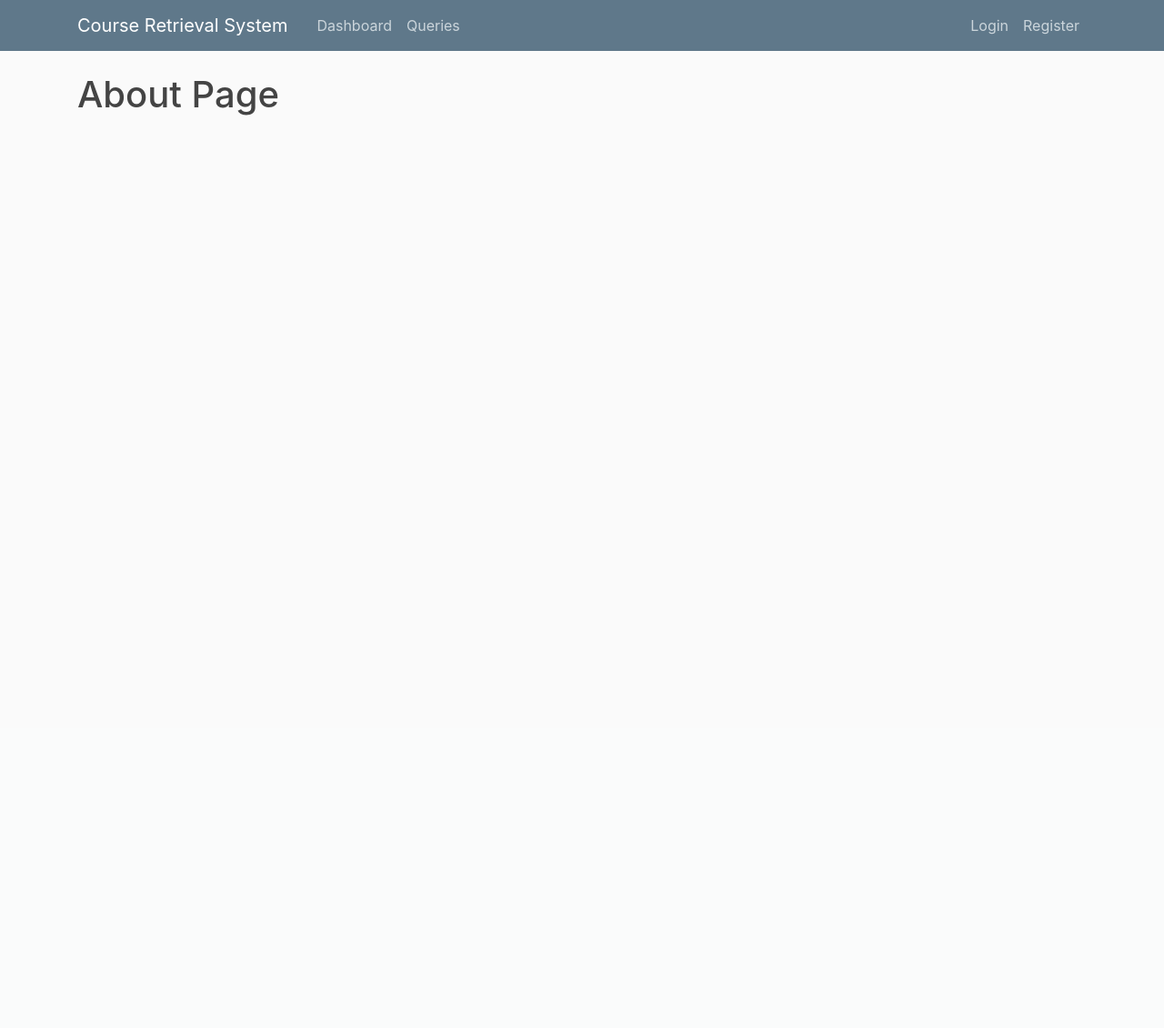
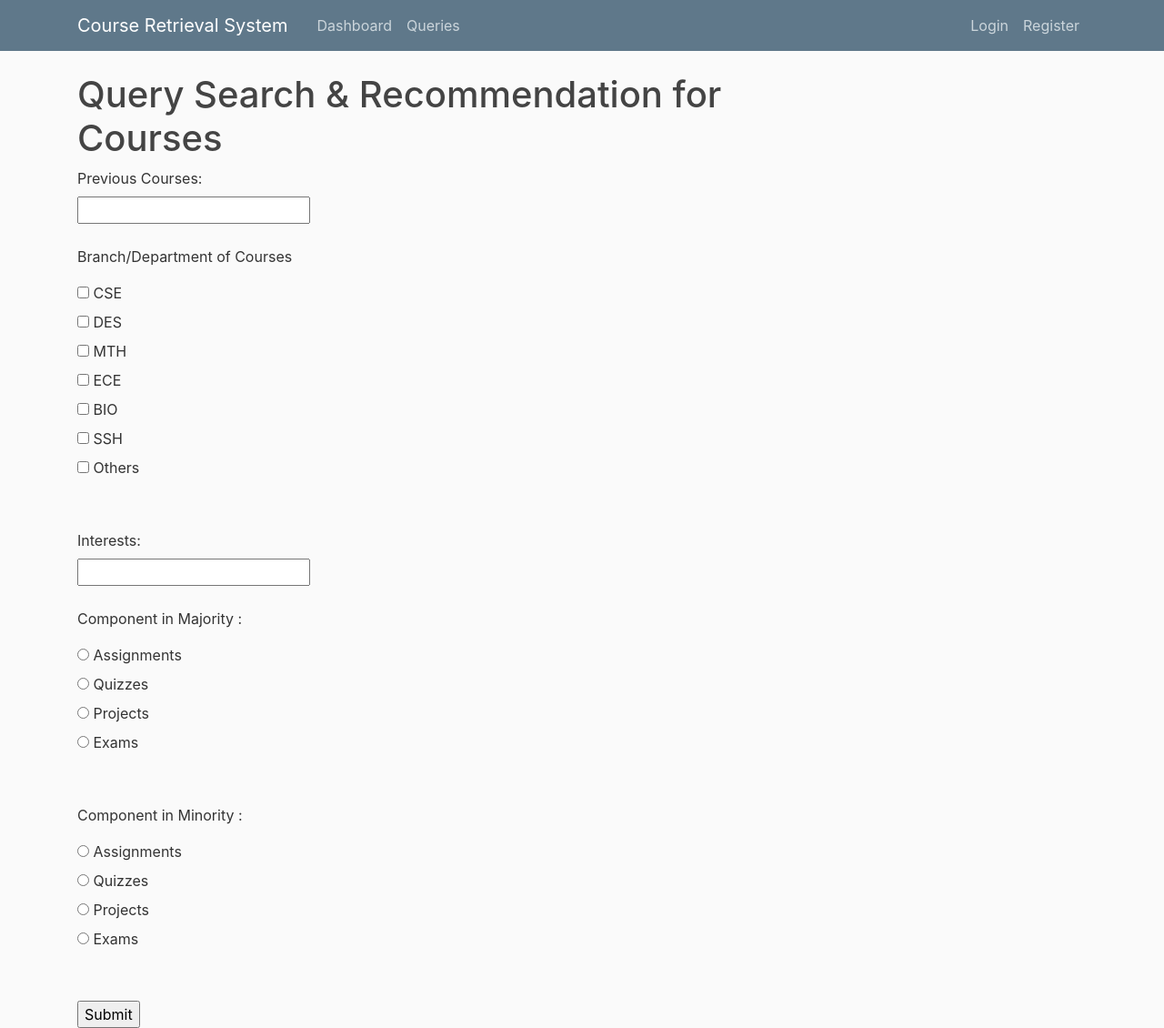
Before and after one commit to tanejaaryan/InformationRetrievalProject, a Flask app: page /about in a window 1280 px wide. Shown: the whole page at 91% size. Before the commit the page ends 127 px from the top, so only its background shows below. Run offline with Flask 2, Linux system fonts and the light colour scheme; some libraries are stand-ins or nearby versions.

Commit message:
Update about.html

```diff
--- a/Backend/flaskblog/templates/about.html
+++ b/Backend/flaskblog/templates/about.html
@@ -1,4 +1,88 @@
 {% extends "layout.html" %}
 {% block content %}
-    <h1>About Page</h1>
+<!DOCTYPE html>
+<html lang="en">
+<meta charset="utf-8">
+
+<title>Query Search & Recommendation for Courses</title>
+ <body>
+    <h1>Query Search & Recommendation for Courses</h1>
+</body>
+
+<form>
+<div class="PrevCourse">
+    <label for="PreviousCourses">Previous Courses:</label><br>
+    <input type="text" id="PreviousCourses" name="PreviousCourses"><br>
+    <br>
+</div>
+
+<div class="Branch">
+<p>Branch/Department of Courses</p>
+
+<input type="checkbox" id="CSE" name="CSE" value="CSE">
+<label for="CSE"> CSE </label> <br>
+
+<input type="checkbox" id="DES" name="DES" value="DES">
+<label for="DES"> DES </label> <br>
+
+<input type="checkbox" id="MTH" name="MTH" value="MTH">
+<label for="MTH"> MTH </label> <br>
+
+<input type="checkbox" id="ECE" name="ECE" value="ECE">
+<label for="ECE"> ECE </label> <br>
+
+<input type="checkbox" id="BIO" name="BIO" value="BIO">
+<label for="BIO"> BIO </label> <br>
+
+<input type="checkbox" id="SSH" name="SSH" value="SSH">
+<label for="SSH"> SSH </label> <br>
+
+<input type="checkbox" id="Others" name="Others" value="Others">
+<label for="Others"> Others </label> <br>
+
+<br><br>
+</div>
+
+<div class="Interest_Topics">
+<label for="Interests">Interests:</label><br>
+<input type="text" id="Interests" name="Interests"><br>
+<br>
+</div>
+
+<div class="Majority">
+<p> Component in Majority : </p>
+<input type="radio" id="Assignments" name="Assignments" value="Assignments">
+<label for="Assignments">Assignments</label> <br>
+<input type="radio" id="Quizzes" name="Quizzes" value="Quizzes">
+<label for="Quizzes">Quizzes</label> <br>
+<input type="radio" id="Projects" name="Projects" value="Projects">
+<label for="Projects">Projects</label> <br>
+<input type="radio" id="Exams" name="Exams" value="Exams">
+<label for="Exams">Exams</label> <br>
+<br><br>
+</div>
+<div class="Minority">
+<p> Component in Minority : </p>
+<input type="radio" id="Assignments2" name="Assignments2" value="Assignments2">
+<label for="Assignments2">Assignments</label> <br>
+<input type="radio" id="Quizzes2" name="Quizzes2" value="Quizzes2">
+<label for="Quizzes2">Quizzes</label> <br>
+<input type="radio" id="Projects2" name="Projects2" value="Projects2">
+<label for="Projects2">Projects</label> <br>
+<input type="radio" id="Exams2" name="Exams2" value="Exams2">
+<label for="Exams2">Exams</label> <br>
+<br><br>
+</div>
+<div class="Submit">
+<input type="submit" value="Submit">
+</div>
+</form>
+
+
+
+</html>
+
+
+
+
 {% endblock content %}
```
